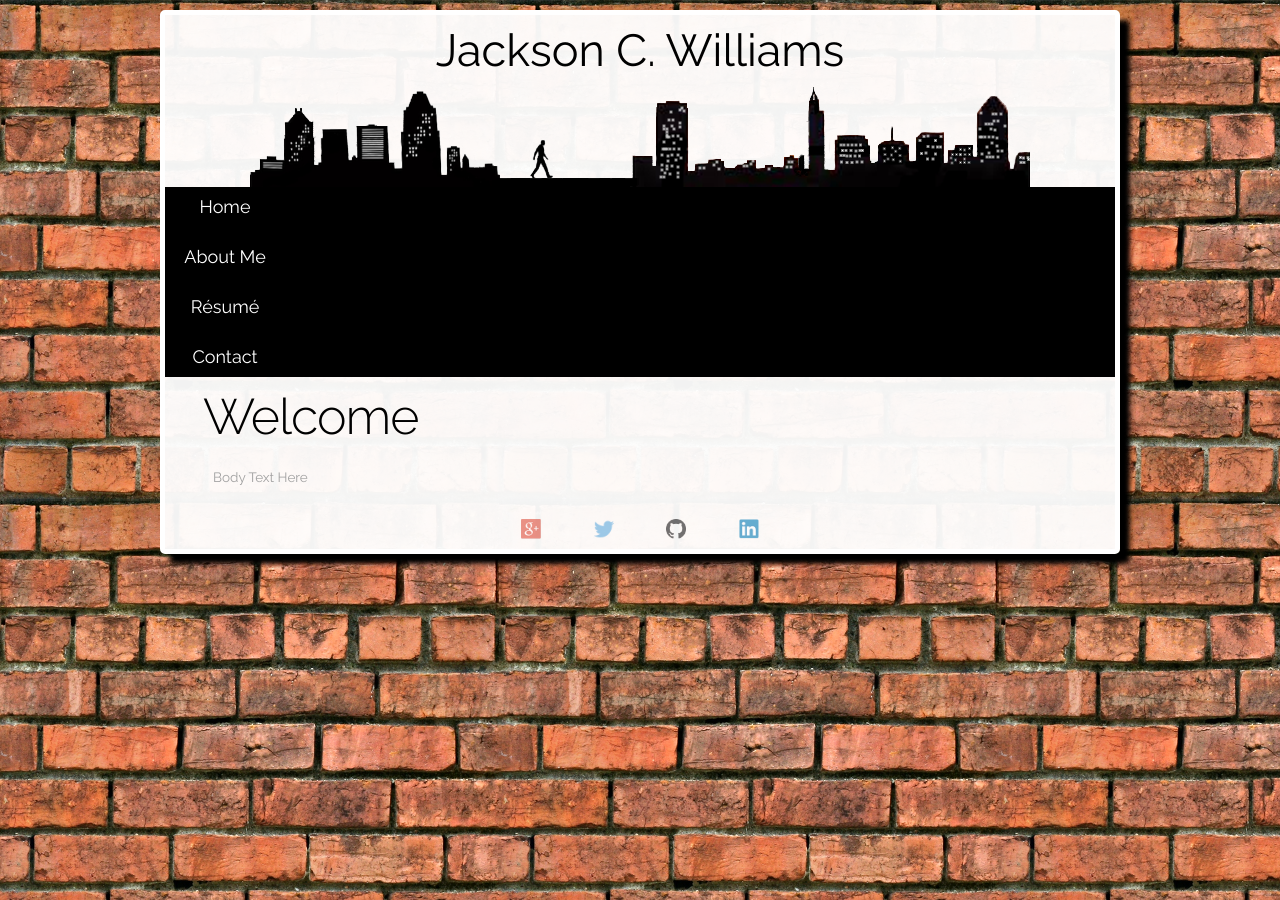
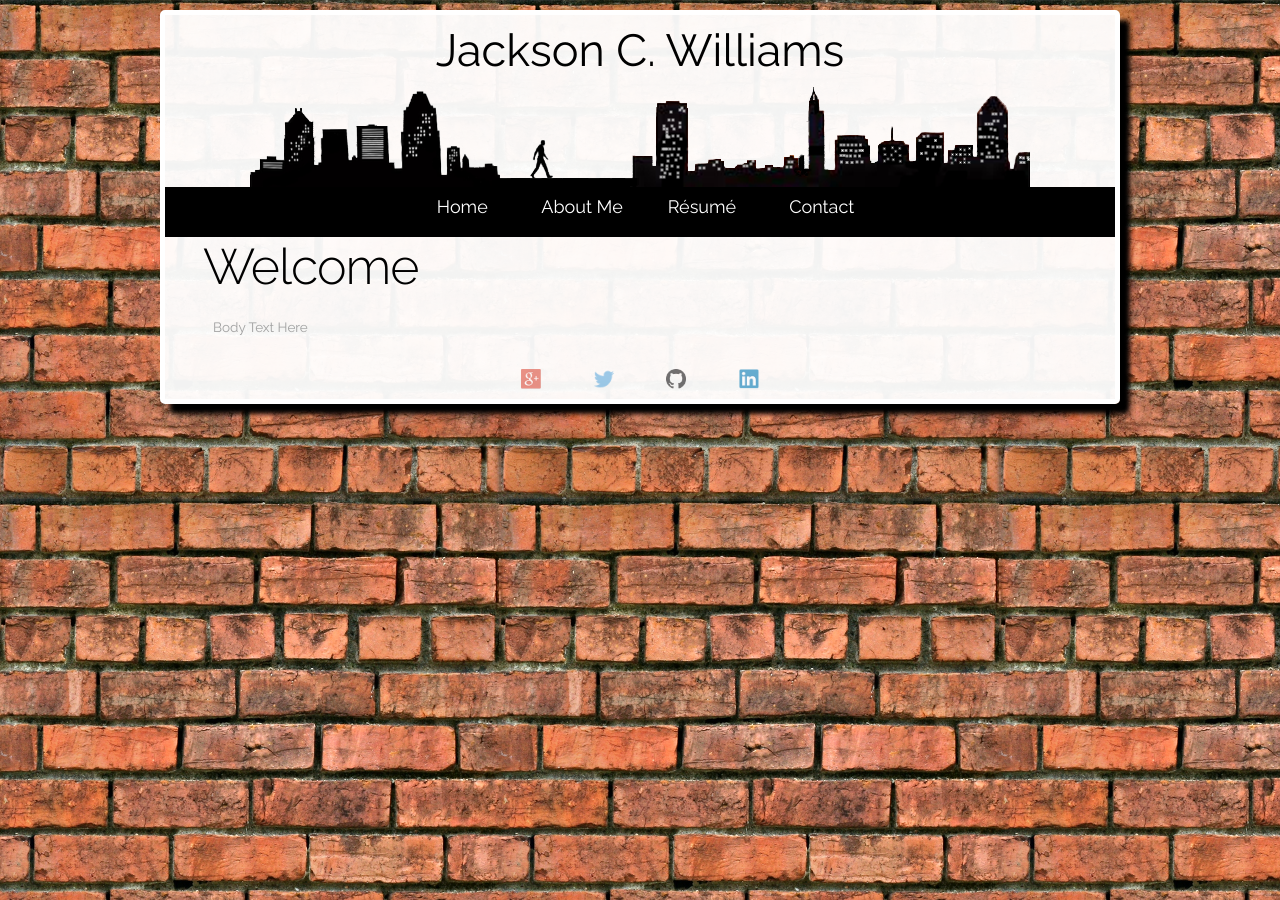
Before and after one commit to jacksoncwilliams/jackson-erin, a Jekyll site: the page built from fleektryout.html, in a window 1280 px wide. Built offline with Jekyll 4.4.1, drawn with Linux system fonts in a browser that asks for light colours.

Commit message:
Update layout.css

```diff
--- a/css/layout.css
+++ b/css/layout.css
@@ -150,10 +150,9 @@
     font-size: 1.2em;
   }
 
-   Option 1 - Display Inline
+  /* Option 1 - Display Inline */
   .nav li {
     display: inline-block;
     margin-right: -4px;
-
   }
 }
```
